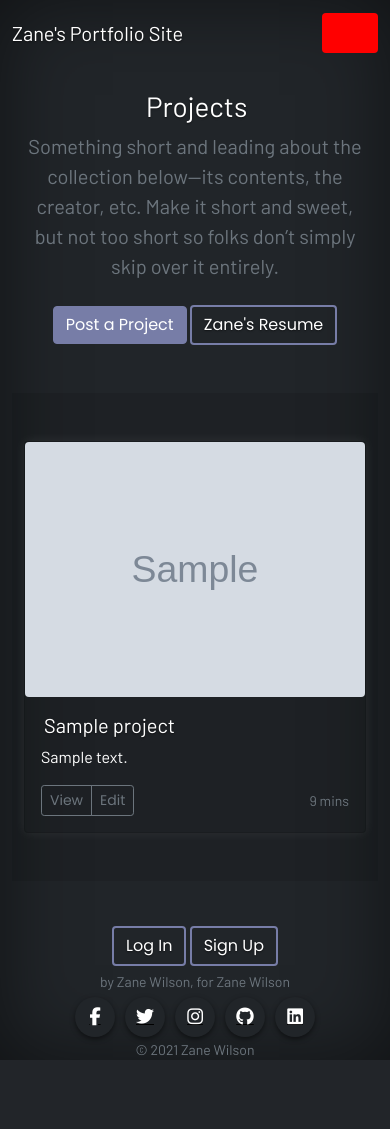
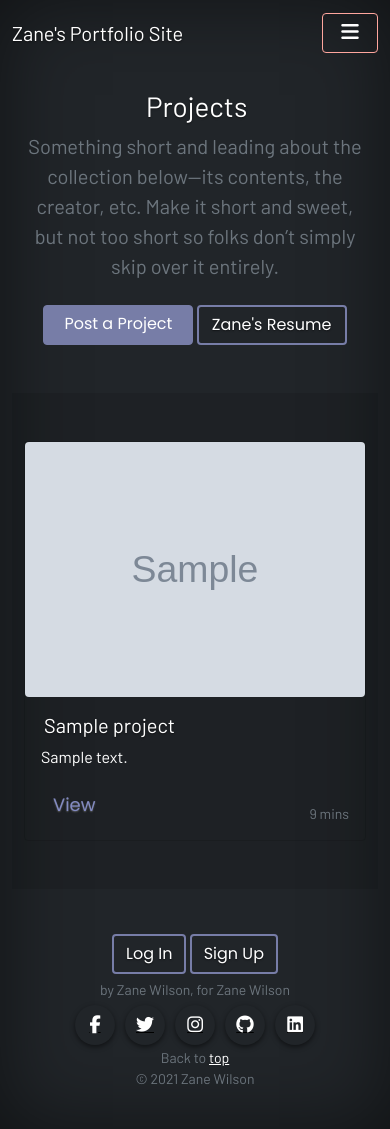
Before and after one commit to zaneaw/Portfolio-Site, a Django app: template projects/templates/projects/project_list.html in a window 390 px wide. Before the commit the page ends 1060 px from the top, so only its background shows below. Run offline with Django 3.2, Linux system fonts and the light colour scheme; the template is opened without the code that fills it: most values are stand-ins (such as "Sample title", 1, 10 or a date in 2020); grey boxes marked "Sample" are stand-in pictures; some libraries are stand-ins or nearby versions.

Commit message:
LOTS of CSS, minor tweaks to a few HTML related items. Finished complete redo of Project_list view - working properly and is now responsive!
Need to add resume page and finalize???

```diff
--- a/personal_portfolio/templates/base.html
+++ b/personal_portfolio/templates/base.html
@@ -15,7 +15,7 @@
     <div class="container">
         <a class="navbar-brand" href="{% url 'home' %}">Zane's Portfolio Site</a>
         <button class="navbar-toggler" type="button" data-bs-toggle="collapse" data-bs-target="#navbarTogglerDemo02" aria-controls="navbarTogglerDemo02" aria-expanded="false" aria-label="Toggle navigation">
-          <span class="navbar-toggler-icon"></span>
+          <span class="navbar-toggler-icon"><i class="fas fa-bars"></i></span>
         </button>
         <div class="collapse navbar-collapse justify-content-end" id="navbarTogglerDemo02">
           <ul class="navbar-nav">
@@ -74,35 +74,32 @@
   <div class="wrapper">
       <a href="https://www.facebook.com/zaneohh/" target="_blank">
           <div class="icon facebook">
-          <div class="tooltip">Facebook</div>
           <i class="fab fa-facebook-f"></i>
           </div>
       </a>
       <a href="https://twitter.com/zane_ohh" target="_blank">
           <div class="icon twitter">
-          <div class="tooltip">Twitter</div>
           <i class="fab fa-twitter"></i>
           </div>
       </a>
       <a href="https://www.instagram.com/zane_ohh/" target="_blank">
           <div class="icon instagram">
-          <div class="tooltip">Instagram</div>
           <i class="fab fa-instagram"></i>
           </div>
       </a>
       <a href="https://github.com/zaneaw" target="_blank">
           <div class="icon github">
-          <div class="tooltip">Github</div>
           <i class="fab fa-github"></i>
           </div>
       </a>
       <a href="https://www.linkedin.com/in/zaneaw/" target="_blank">
           <div class="icon linkedin">
-          <div class="tooltip">Linkedin</div>
           <i class="fab fa-linkedin"></i>
           </div>
       </a>
   </div>
   <br>
-  <span><small>&copy; 2021 Zane Wilson</small></span>
+  <span><small>Back to <a href="#" id="pink_link">top</a>
+    <br>
+    &copy; 2021 Zane Wilson</small></span>
 </footer>
--- a/projects/static/css/project_create.css
+++ /dev/null
@@ -1,3 +0,0 @@
-input#id_repo {
-    width: 1000px;
-}
--- a/projects/static/css/project_list.css
+++ b/projects/static/css/project_list.css
@@ -4,13 +4,11 @@ div.album {
 
 .card {
     background-color: transparent;
-    box-shadow: 0 0 12px rgba(255, 255, 255, 0.075);
-    transition: transform .8s cubic-bezier(0.68, -1, 0.265, 1.9), box-shadow .2s ease-in;
+    transition: all .2s ease-in-out;
 }
 
 div.col .card:hover {
-    box-shadow: 0 0 3px whitesmoke;
-    transform: scale(1.07);
+    box-shadow: 0 0 12px rgba(255, 255, 255, 0.2);
 }
 
 .card-title,
@@ -18,29 +16,55 @@ div.col .card:hover {
     color: #fff;
 }
 
-
-
-
-
-
-
-
-
-
-
-
-
-
-.bd-placeholder-img {
-    font-size: 1.125rem;
-    text-anchor: middle;
-    -webkit-user-select: none;
-    -moz-user-select: none;
-    user-select: none;
+.container .col-lg-6 a.btn {
+    height: 40px;
+    width: 150px;
 }
 
-@media (min-width: 768px) {
-    .bd-placeholder-img-lg {
-    font-size: 3.5rem;
-    }
+#small_buttons {
+    margin-right: 8px;
 }
+
+body #read_more {
+    background-color: transparent;
+    border-radius: 4px;
+    border: none;
+    position: relative;
+    transition: all 0.5s;
+    text-shadow: 0 .05rem .1rem rgba(143, 143, 143, 0.5);
+    color: #838bc2;
+    font-size: large;
+}
+
+body #read_more:after {
+    content: '>>';
+    font-weight: bolder;
+    position: absolute;
+    opacity: 0;
+    right: -20px;
+    transition: .5s;
+}
+
+body #read_more:hover {
+    border: none;
+    background-color: transparent;
+    padding-right: 32px;
+    padding-left: 8px;
+    color: #ffa69e;
+}
+
+body #read_more:focus,
+body #read_more:active,
+body #read_more:active:focus {
+    background-color: transparent;
+    border: none;
+    box-shadow: none;
+    opacity: .75;
+}
+
+body #read_more:hover:after {
+    opacity: 1;
+    right: 10px;
+    color: #ffa69e;
+    background-color: transparent;
+}
--- a/projects/templates/projects/project_list.html
+++ b/projects/templates/projects/project_list.html
@@ -14,7 +14,7 @@
             <h1 class="fw-light">Projects</h1>
             <p class="lead text-muted">Something short and leading about the collection below—its contents, the creator, etc. Make it short and sweet, but not too short so folks don’t simply skip over it entirely.</p>
             <p>
-            <a href="#" class="btn btn-primary my-2">Post a Project</a>
+            <a href="{% url 'projects:project_create' %}" class="btn btn-primary my-2">Post a Project</a>
             <a href="#" class="btn btn-secondary my-2">Zane's Resume</a>
             </p>
         </div>
@@ -35,13 +35,18 @@
                             {% endif %}
                             <div class="card-body">
                                 <h5 class="card-title">{{ project.title }}</h5>
-                                <p class="card-text">{{ project.desc|truncatechars:80 }}</p>
-                                <div class="d-flex justify-content-between align-items-center">
-                                <div class="btn-group">
-                                    <button type="button" class="btn btn-sm btn-outline-secondary">View</button>
-                                    <button type="button" class="btn btn-sm btn-outline-secondary">Edit</button>
-                                </div>
-                                <small class="text-muted">9 mins</small>
+                                <p class="card-text">{{ project.desc|truncatechars:102 }}</p>
+                                <div class="d-flex justify-content-between align-items-end">
+                                    <a href="{% url 'projects:project_detail' project.pk %}" class="btn btn-secondary" type="button" id="read_more">View</a>
+                                        <div class="btn-group">
+                                            {% if project.owner == user %}
+                                                <a type="button" class="btn btn-link btn-sm" href="{% url 'projects:project_update' project.pk %}"><i id="action2" class="fa fa-pencil"></i></a>
+                                                <a type="button" class="btn btn-link btn-sm" href="{% url 'projects:project_delete' project.pk %}"><i id="action2" class="fa fa-trash"></i></a>
+                                            {% endif %}
+                                            <!-- <button type="button" class="btn btn-sm btn-outline-secondary">View</button>
+                                            <button type="button" class="btn btn-sm btn-outline-secondary">Edit</button> -->
+                                        <small class="text-muted">9 mins</small>
+                                        </div>
                                 </div>
                             </div>
                         </div>
--- a/static/css/base.css
+++ b/static/css/base.css
@@ -111,10 +111,34 @@ body input.textinput:focus-visible {
 }
 
 .navbar .navbar-toggler {
-    color: #fff;
-    background-color: red;
+    border: 1px solid #ffa69e;
 }
 
+.navbar .navbar-toggler:hover {
+    border: 3px solid #ffa69e;
+}
+
+.navbar .navbar-toggler:focus,
+.navbar .navbar-toggler:active {
+  box-shadow: 0 0 0 0.25rem #8b5c58;
+}
+
+.navbar-toggler-icon {
+    color: white;
+    padding-top: 4px;
+}
+
+ul.dropdown-menu {
+    background-color: transparent;
+}
+
+ul.dropdown-menu .dropdown-item {
+    color: #fff;
+}
+
+ul.dropdown-menu .dropdown-item:hover {
+    background: hsla(1200, 50%, 0%, 0.3);
+}
 
 /* ================
 ======Footer=======
@@ -123,7 +147,7 @@ footer.footer {
     width: 100%;
     background-color: transparent;
     color: #595b5d;
-    margin-top: auto;
+    margin-bottom: 40px;
 }
 
 footer span {
@@ -205,8 +229,6 @@ body .svg-inline--fa.fa-trash-alt {
 
 body .svg-inline--fa.fa-pencil-alt {
     color: dodgerblue;
-    margin-left: 3px;
-    margin-right: 3px;
   }
 
 
@@ -227,6 +249,7 @@ body a.btn-link:active:focus {
 ================ */
 body {
     min-height: 100vh;
+    overflow-x: auto;
     display: flex;
     flex-direction: column;
     box-shadow: inset 0 0 5rem rgba(0, 0, 0, .5);
@@ -376,10 +399,3 @@ body input.clearablefileinput:hover {
 div.controls {
     margin-bottom: 10px;
 }
-
-@media (max-width: 1399px) {
-    body {
-        background-color: red;
-    }
-
-}
```
Also changed, not shown: accounts/static/css/view_profile.css (+9 -0 lines), projects/static/css/project_detail.css (+13 -2 lines), db.sqlite3.
